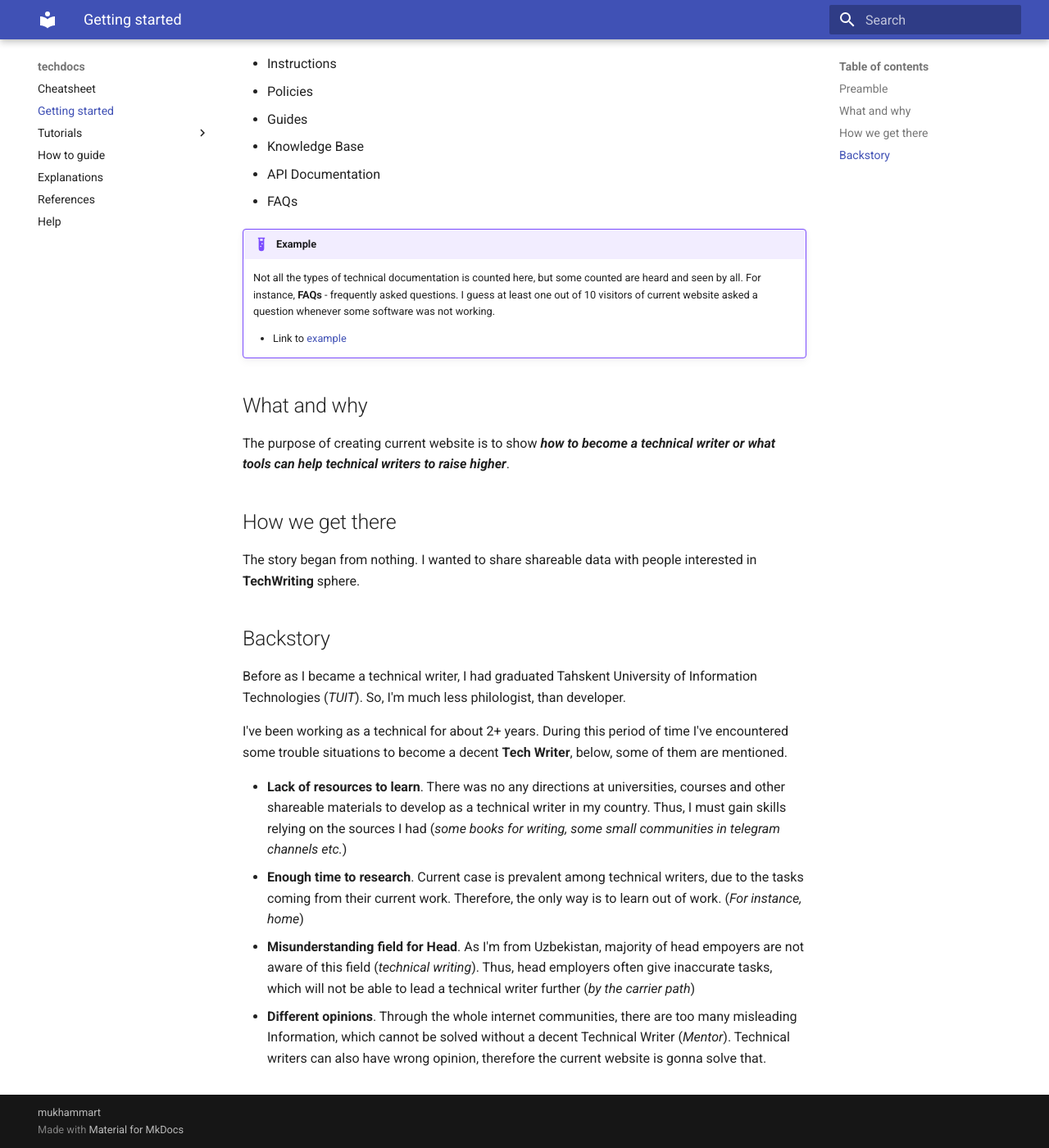
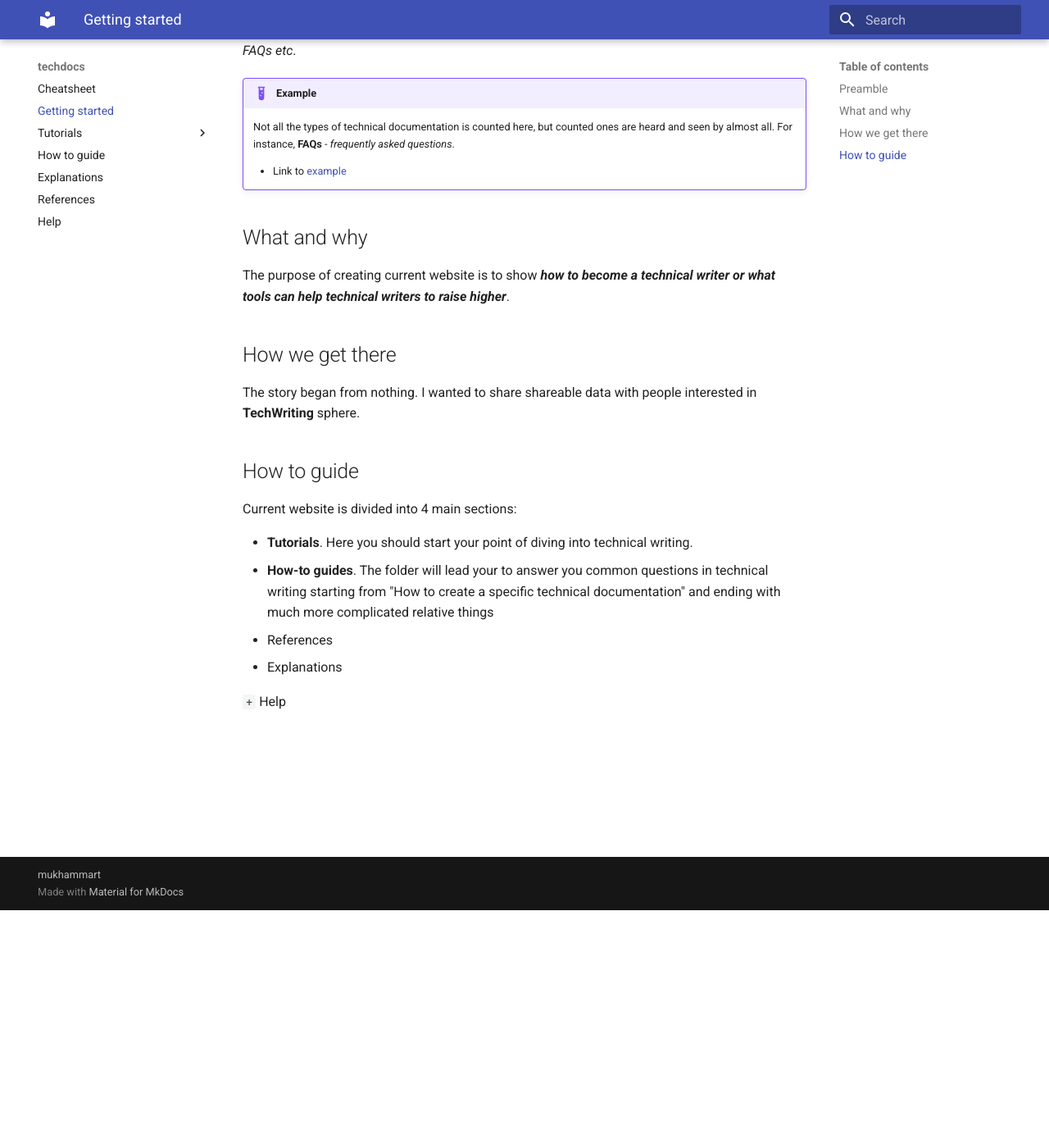
Before and after one commit to predator1995/fortechwriterz, an MkDocs documentation site: the page built from docs/index.md, in a window 1280 px wide and 1400 px high, scrolled down 290 px. Shown: the whole window at 82% size. Built offline with MkDocs 1.6.1 and Material for MkDocs 9.7.7, drawn with Linux system fonts in a browser that asks for light colours.

Commit message:
newchanges2

```diff
--- a/docs/index.md
+++ b/docs/index.md
@@ -6,18 +6,11 @@
 
 **Technical documentation** is the source of *learning* and *gaining* information.
 
-Technical documentation may mean different, there are some:
-
-  - Instructions
-  - Policies
-  - Guides
-  - Knowledge Base
-  - API Documentation
-  - FAQs
+Technical documentation may mean different: *instructions, policies, guides, API documentation, FAQs etc*.
 
 !!! example
 
-     Not all the  types of technical documentation is counted here, but some counted are heard and seen by all. For instance, **FAQs** - frequently asked questions. I guess at least one out of 10 visitors of current website asked a question whenever some software was not working.
+     Not all the  types of technical documentation is counted here, but counted ones are heard and seen by almost all. For instance, **FAQs** - *frequently asked questions*.
 
      - Link to [example](https://telegram.org/faq)
 
@@ -27,22 +20,20 @@ Technical documentation may mean different, there are some:
 The purpose of creating current website is to show
 ***how to become a technical writer or what tools can help technical writers to raise higher***.
 
-
-
-
 ## How we get there
 
 The story began from nothing. I wanted to share shareable data with people interested in **TechWriting** sphere.
 
-## Backstory
+## How to guide
 
-Before as I became a technical writer, I had graduated Tahskent University of Information Technologies (*TUIT*). So, I'm much less philologist, than developer.
+Current website is divided into 4 main sections:
 
-I've been working as a technical for about 2+ years. During this period of time I've encountered some trouble situations to become a decent **Tech Writer**, below, some of them are mentioned.
+- **Tutorials**. Here you should start your point of diving into technical writing.
+- **How-to guides**. The folder will lead your to answer you common questions in technical writing starting from "How to create a specific technical documentation" and ending with much more complicated relative things
+- References
+- Explanations
 
-* **Lack of resources to learn**. There was no any directions at universities, courses and other shareable materials to develop as a technical writer in my country. Thus, I must gain skills relying on the sources I had (*some books for writing, some small communities in telegram channels etc.*)
-* **Enough time to research**. Current case is prevalent among technical writers, due to the tasks coming from their current work. Therefore, the only way is to learn out of work. (_For instance, home_)
 
-* **Misunderstanding field for Head**. As I'm from Uzbekistan, majority of head empoyers are not aware of this field (_technical writing_). Thus, head employers often give inaccurate tasks, which will not be able to lead a technical writer further (*by the carrier path*)
 
-* **Different opinions**. Through the whole internet communities, there are too many misleading Information, which cannot be solved without a decent Technical Writer (_Mentor_). Technical writers can also have wrong opinion, therefore the current website is gonna solve that.
+
+  `+` Help
--- a/mkdocs.yml
+++ b/mkdocs.yml
@@ -23,8 +23,10 @@ copyright: "mukhammart"
 extra_css:
   - custom.css
   - stylesheets/extra.css
+  - css/neoteroi-mkdocs.css
 
 markdown_extensions:
+- neoteroi.cards
 - attr_list
 - pymdownx.emoji:
       emoji_index: !!python/name:material.extensions.emoji.twemoji
```
Also changed, not shown: docs/help.md (+5 -3 lines), settings.json (added, +36 -0 lines).
